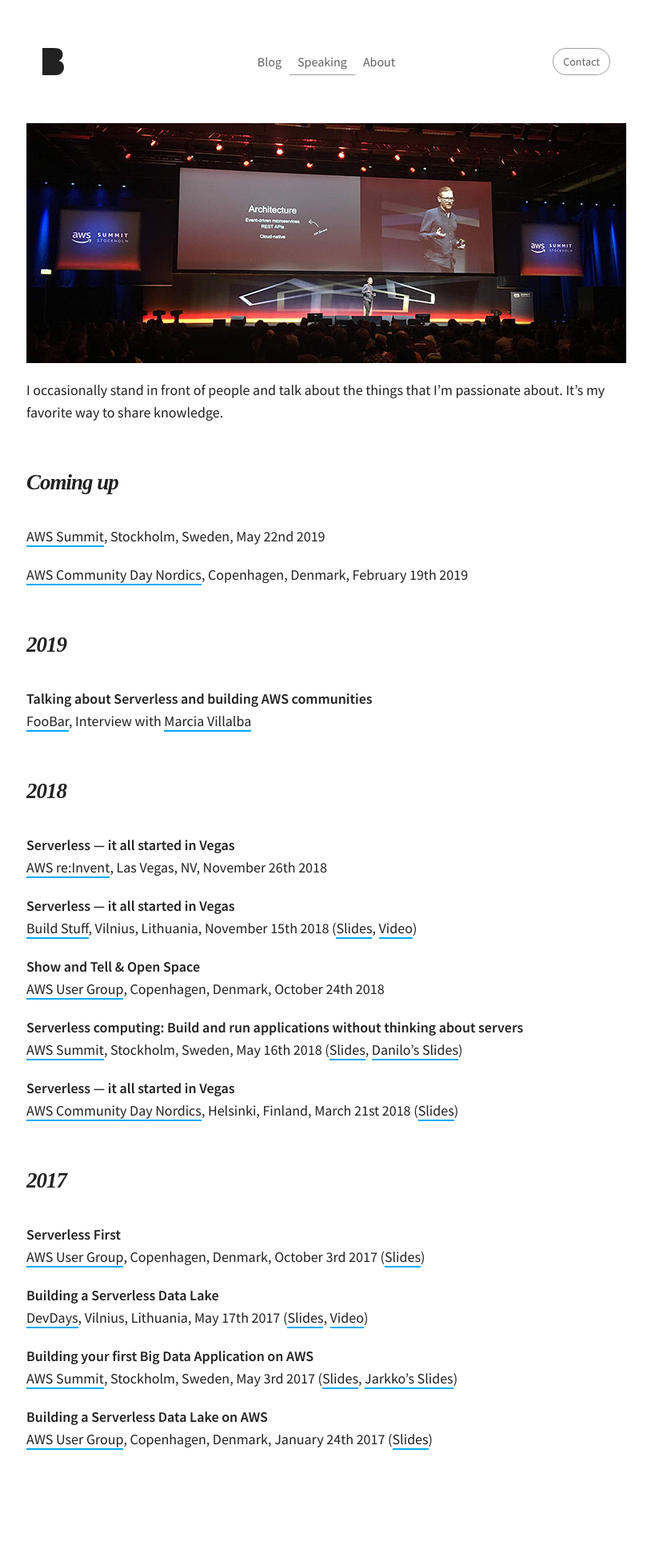
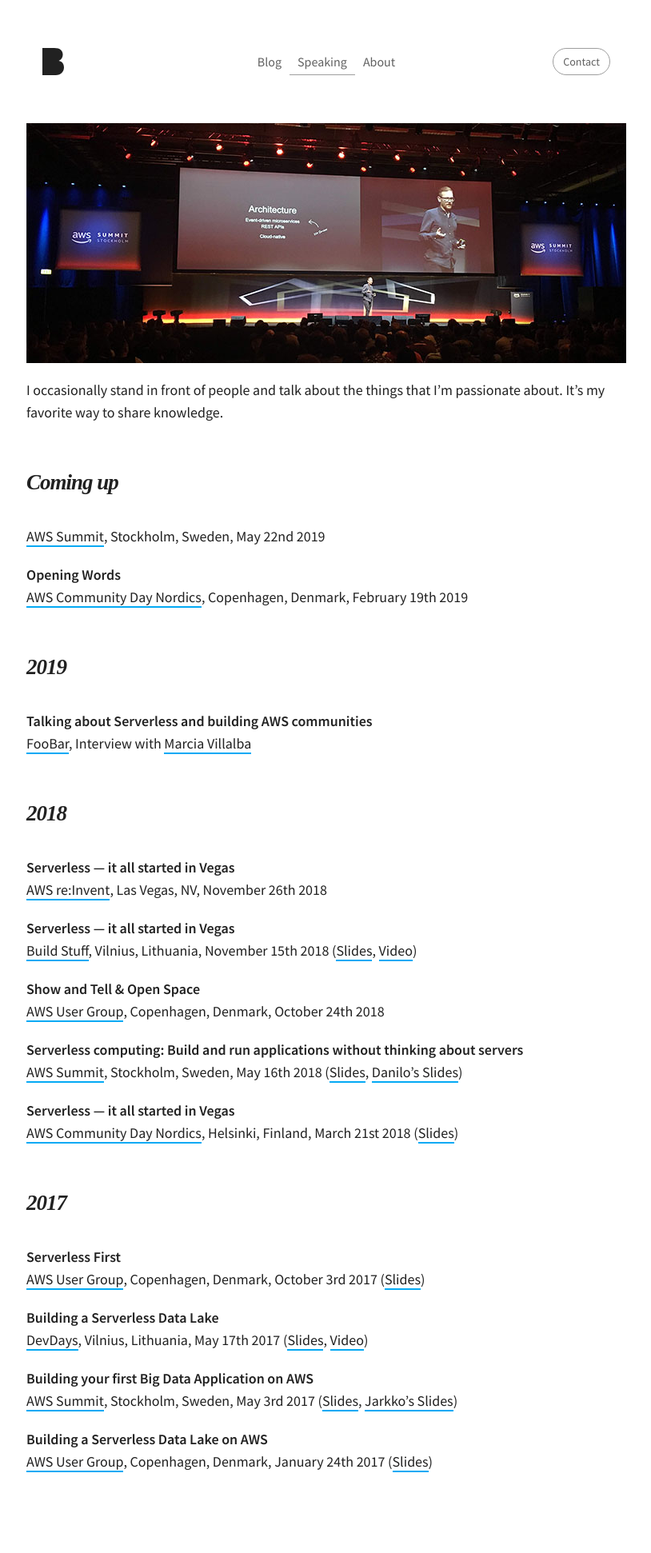
Before and after one commit to martinbuberl/martinbuberl.github.io, a Jekyll site: the page built from speaking.md, in a window 1280 px wide. Shown: the whole page at 80% size, without its empty margins (232-1046 px from the left). Built offline with Jekyll 4.4.1, drawn with Linux system fonts in a browser that asks for light colours; nearby versions of some CDN libraries; some web fonts are replaced; before the commit the page ends 1914 px from its top, so only the background shows below that.

Commit message:
Added title

```diff
--- a/speaking.md
+++ b/speaking.md
@@ -13,6 +13,7 @@ I occasionally stand in front of people and talk about the things that I'm passi
 
 [AWS Summit](https://aws.amazon.com/events/summits/), Stockholm, Sweden, May 22nd 2019
 
+**Opening Words**<br/>
 [AWS Community Day Nordics](https://awscommunitynordics.org/communityday/), Copenhagen, Denmark, February 19th 2019
 
 <h2 id="2019" class="has-permalink">2019<a class="permalink" title="Permalink" href="#2019">#</a></h2>
```
